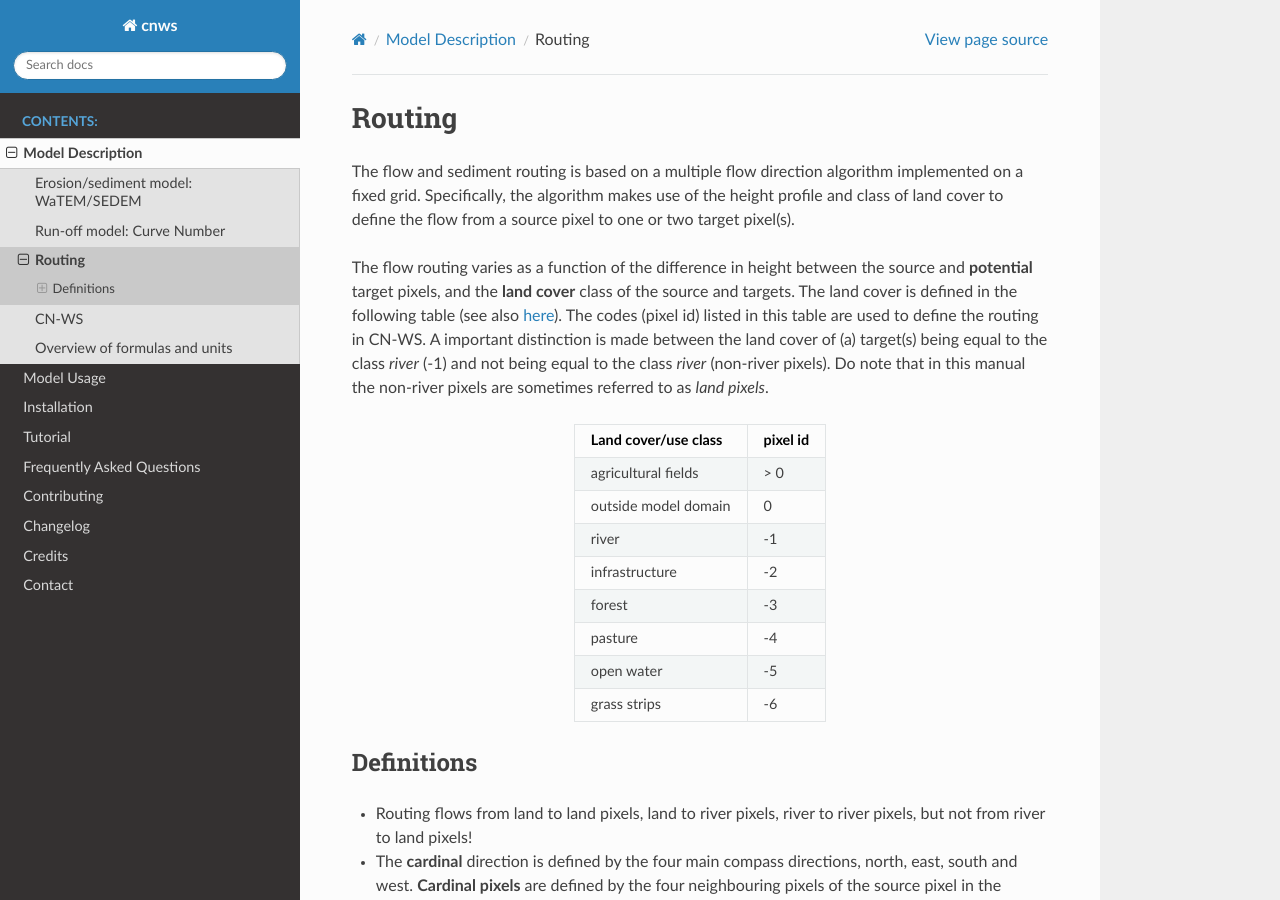
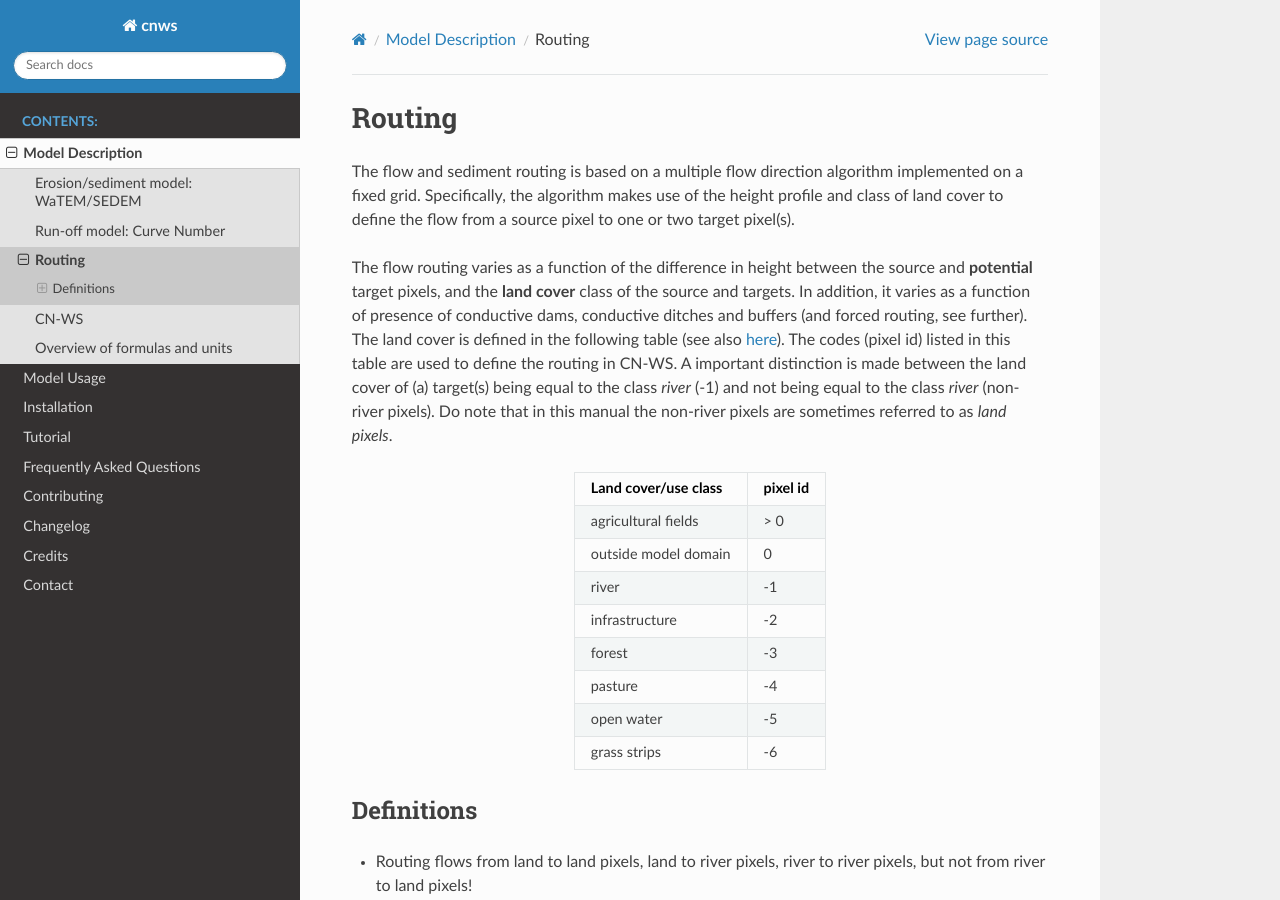
Before and after one commit to watem-sedem/watem-sedem, a Sphinx documentation site: the page built from docs/routing.rst, in a window 1280 px wide and 900 px high. Built offline with Sphinx 7.4.7 and the Read the Docs theme 2.0.0, drawn with Linux system fonts in a browser that asks for light colours.

Commit message:
dics: add clarification in  introduction

```diff
--- a/docs/routing.rst
+++ b/docs/routing.rst
@@ -11,7 +11,9 @@ from a source pixel to one or two target pixel(s).
 
 The flow routing varies as a function of the difference in height between
 the source and **potential** target pixels, and the **land cover** class of
-the source and targets. The land cover is defined in the following table
+the source and targets. In addition, it varies as a function of presence of
+conductive dams, conductive ditches and buffers (and forced routing, see
+further). The land cover is defined in the following table
 (see also :ref:`here <prcmap>`). The codes (pixel id) listed in this table are
 used to define the routing in CN-WS. A important distinction is made between
 the land cover of (a) target(s) being equal to the class `river` (-1) and not
```
